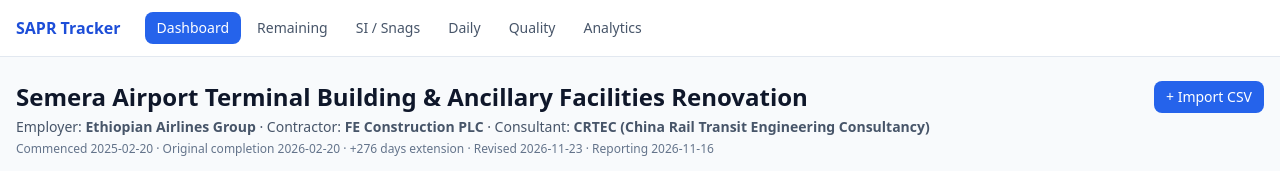
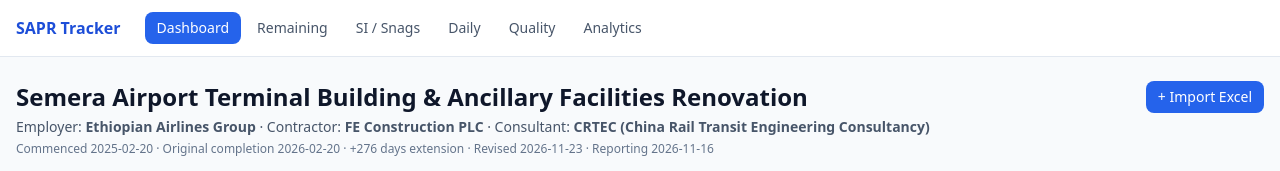
Before and after one commit to puncho91/construction-tracker, a Next.js app: page / in a window 1280 px wide. Shown: the top 171 px of the page. Built offline with nearby package versions, Linux system fonts and the light colour scheme; no server answers; the database is empty.

Commit message:
Change import button text to Excel

```diff
--- a/src/app/page.tsx
+++ b/src/app/page.tsx
@@ -27,7 +27,7 @@ export default function DashboardPage() {
             Commenced {SEED_PROJECT.commenceDate} · Original completion {SEED_PROJECT.originalCompletion} · +{SEED_PROJECT.timeExtensionDays} days extension · Revised {ps.revisedCompletion.toISOString().slice(0, 10)} · Reporting {SEED_PROJECT.reportingDate}
           </div>
         </div>
-        <Link href="/import" className="btn-primary whitespace-nowrap">+ Import CSV</Link>
+        <Link href="/import" className="btn-primary whitespace-nowrap">+ Import Excel</Link>
       </section>
 
       <section className="grid grid-cols-1 sm:grid-cols-2 lg:grid-cols-4 gap-3">
```
